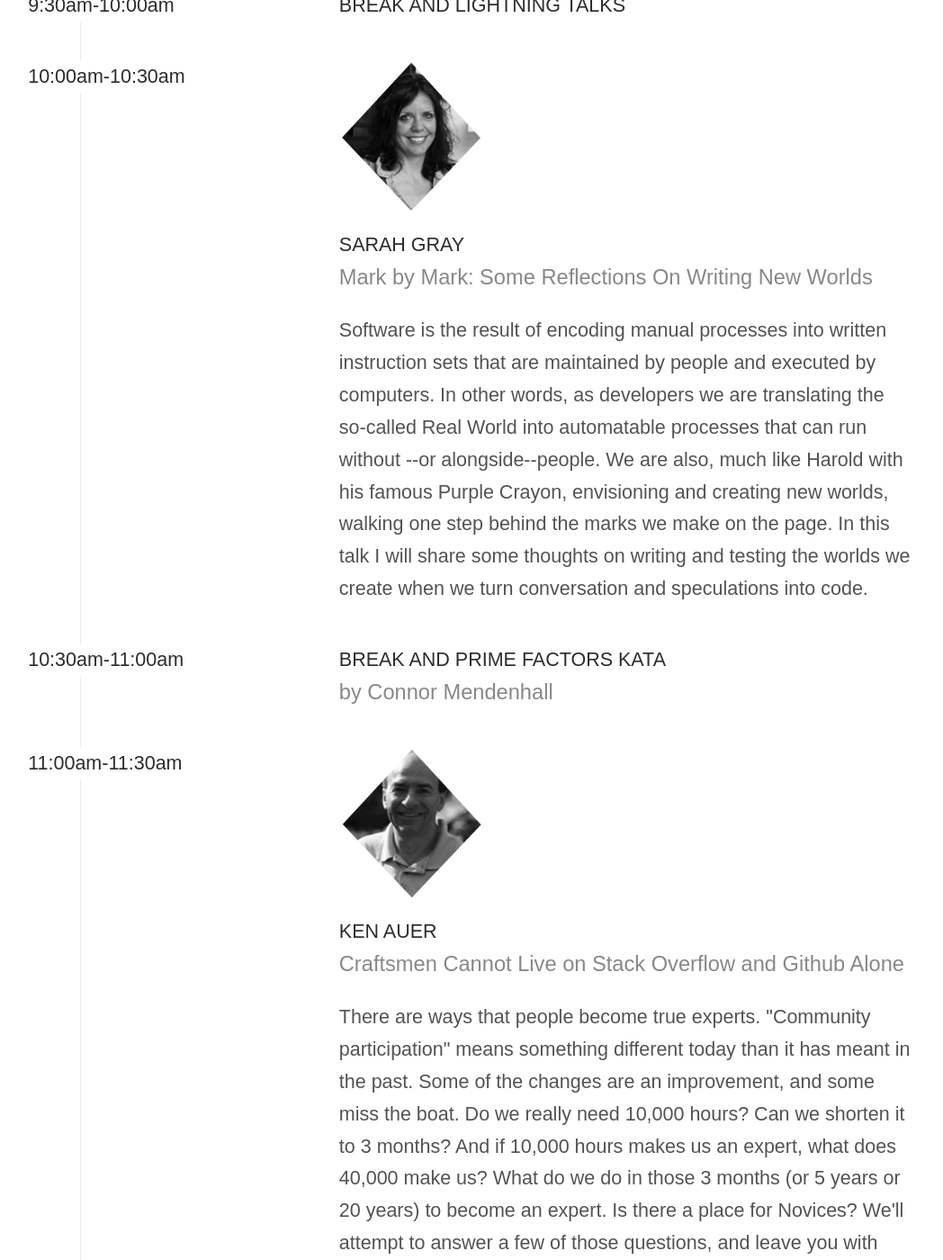
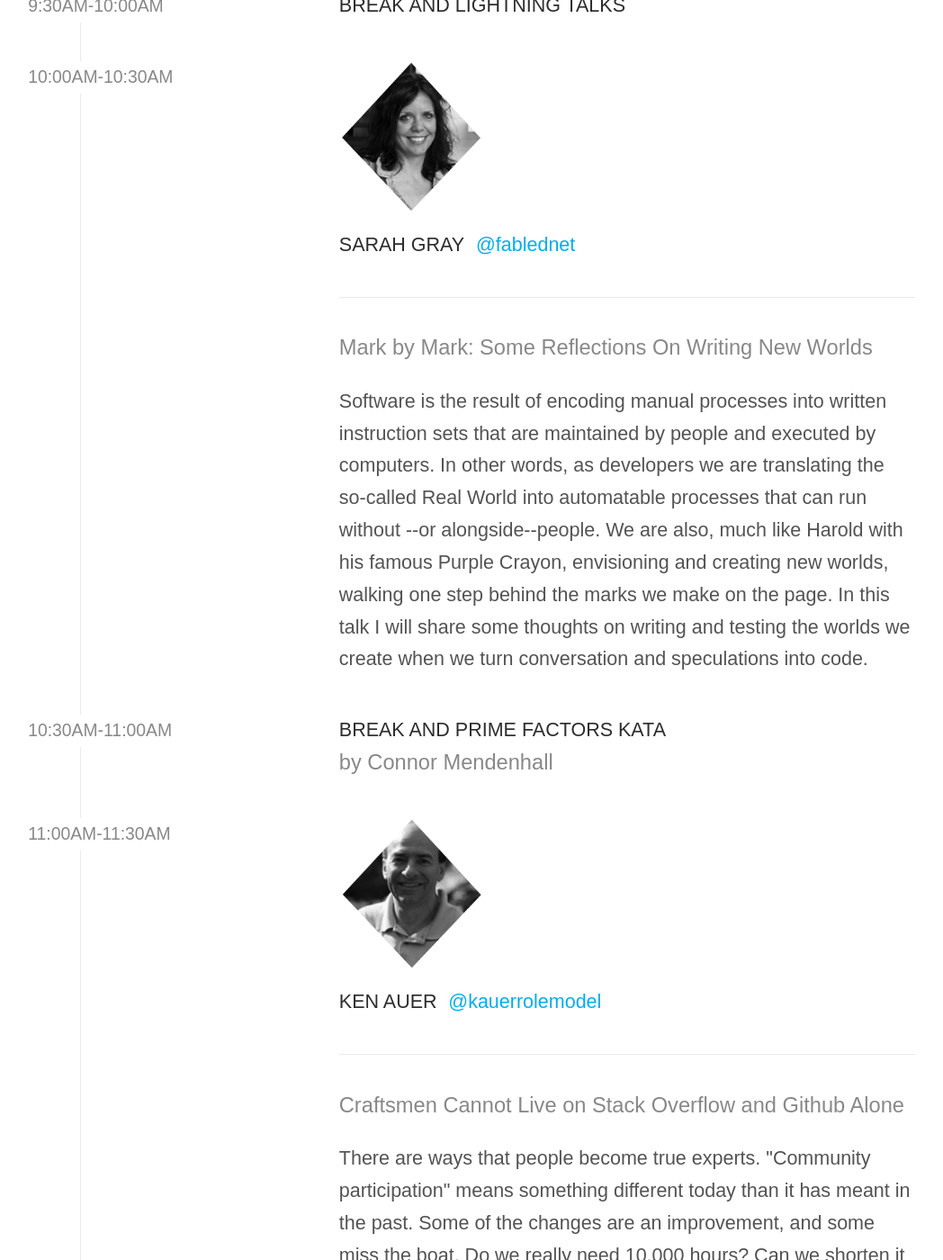
Before and after one commit to CassieShumway/scna, a Jekyll site: the page built from schedule.html, in a window 1280 px wide and 1400 px high, scrolled down 2016 px. Shown: the whole window at 90% size, without its empty margins (148-1196 px from the left). Built offline with Jekyll 4.4.1, drawn with Linux system fonts in a browser that asks for light colours; some of the changed text lies outside the part shown.

Commit message:
finalize schedule layout

```diff
--- a/schedule.html
+++ b/schedule.html
@@ -54,7 +54,7 @@
           </div>
       </li>
       <li>
-        <span class=" date time">9:00am-9:30am</span>
+        <span class="date time">9:00am-9:30am</span>
           <div class="timeline-box">
             <img class="speaker-diamond" src="{{ site.baseurl }}/images/speaker-bob.png">
             <div class="timeline-text">
@@ -69,7 +69,7 @@
           </div>
       </li>
       <li>
-        <div class="time">9:30am-10:00am</div>
+        <span class="date time">9:30am-10:00am</span>
           <div class="timeline-box">
             <div class="timeline-text">
               <h5>Break and Lightning Talks</h5>
@@ -77,18 +77,19 @@
           </div>
       </li>
       <li>
-        <div class="time">10:00am-10:30am</div>
+        <span class="date time">10:00am-10:30am</span>
           <div class="timeline-box">
             <img class="speaker-diamond" src="{{ site.baseurl }}/images/speaker-sarah.png">
             <div class="timeline-text">
-              <h5>Sarah Gray</h5>
+              <h5>Sarah Gray</h5><a class="twitter-link" href="https://twitter.com/fablednet">@fablednet</a>
+              <hr class="full-width">
               <h6>Mark by Mark: Some Reflections On Writing New Worlds</h6>
               <p>Software is the result of encoding manual processes into written instruction sets that are maintained by people and executed by computers. In other words, as developers we are translating the so-called Real World into automatable processes that can run without --or alongside--people. We are also, much like Harold with his famous Purple Crayon, envisioning and creating new worlds, walking one step behind the marks we make on the page. In this talk I will share some thoughts on writing and testing the worlds we create when we turn conversation and speculations into code.</p>
             </div>
           </div>
       </li>
       <li>
-        <div class="time">10:30am-11:00am</div>
+        <span class="date time">10:30am-11:00am</span>
           <div class="timeline-box">
             <div class="timeline-text">
               <h5 class="margin-bottom-none">Break and Prime Factors Kata</h5>
@@ -97,20 +98,22 @@
           </div>
       </li>
       <li>
-        <div class="time">11:00am-11:30am</div>
+        <span class="date time">11:00am-11:30am</span>
           <div class="timeline-box">
             <img class="speaker-diamond" src="{{ site.baseurl }}/images/speaker-ken.png">
             <div class="timeline-text">
-              <h5>Ken Auer</h5>
+              <h5>Ken Auer</h5><a class="twitter-link" href="https://twitter.com/kauerrolemodel">@kauerrolemodel</a>
+              <hr class="full-width">
               <h6>Craftsmen Cannot Live on Stack Overflow and Github Alone</h6>
               <p>There are ways that people become true experts. "Community participation" means something different today than it has meant in the past. Some of the changes are an improvement, and some miss the boat. Do we really need 10,000 hours? Can we shorten it to 3 months? And if 10,000 hours makes us an expert, what does 40,000 make us? What do we do in those 3 months (or 5 years or 20 years) to become an expert. Is there a place for Novices? We'll attempt to answer a few of those questions, and leave you with questions that only a true expert will answer.</p>
+              <hr class="full-width">
               <h6>About Ken</h6>
               <p>Ken Auer was introduced as the father of Software Craftsmanship at the first SCNA conference. Whether or not that is merited, he has always taken pride in his craft. He was one of the early pioneers of using Object-Oriented Programming in real world, commercial applications in the mid-80s, pioneered immersion-level apprentice programs in the early 90s, as well as Patterns, XP, and studio style development when he founded RoleModel Software in 1997. He believes that Software Craftsmanship (rather than just blog and tweet about it), and lives to build high-performance teams that turn his clients concepts into reality.</p>
             </div>
           </div>
       </li>
       <li>
-        <div class="time">11:30am-12:00pm</div>
+        <span class="date time">11:30am-12:00pm</span>
           <div class="timeline-box">
             <div class="timeline-text">
               <h5>Break and Lightning Talks</h5>
@@ -118,22 +121,24 @@
           </div>
       </li>
       <li>
-        <div class="time">12:00pm-12:30pm</div>
+        <span class="date time">12:00pm-12:30pm</span>
           <div class="timeline-box">
             <img class="speaker-diamond" src="{{ site.baseurl }}/images/speaker-carina.png">
             <div class="timeline-text">
-              <h5>Carina C. Zona</h5>
+              <h5>Carina C. Zona</h5><a class="twitter-link" href="https://twitter.com/cczona">@cczona</a>
+              <hr class="full-width">
               <h6>Schemas for the Real World</h6>
               <p>Social app development challenges us to code for users' personal world. Users are giving push-back to ill-fitted assumptions about their own identity - name, gender, sexual orientation, important relationships, and many other attributes that are individually meaningful.</p>
               <p>How can we balance users' realities with an app's business requirements?</p>
               <p>Facebook, Google+, and others are struggling with these questions. Resilient approaches arise from an app's own foundation. Discover how our earliest choices influence codebase, UX, and development itself. Learn how we can use that knowledge to both inspire the people who use our apps, and to generate the data that we need as developers.</p>
+              <hr class="full-width">
               <h6>About Carina</h6>
               <p>Carina C. Zona is a developer and consultant. She has taught for Girl Develop It, Black Girls Code, RailsBridge, PyLadies, and RailsGirls. She served on RailsBridge core team and Women Who Code core team. She is also a certified sex educator. In her spare time, she engineers baked goods.</p>
             </div>
           </div>
       </li>
       <li>
-        <div class="time">12:30pm-2:00pm</div>
+        <span class="date time">12:30pm-2:00pm</span>
           <div class="timeline-box">
             <div class="timeline-text">
               <h5>Lunch and Fish Bowl</h5>
@@ -141,7 +146,7 @@
           </div>
       </li>
       <li>
-        <div class="time">2:00pm-2:30pm</div>
+        <span class="date time">2:00pm-2:30pm</span>
           <div class="timeline-box">
             <div class="timeline-text">
               <h5>Ron Jeffries, Dave Thomas, Corey Haines and Stuart Halloway</h5>
@@ -150,7 +155,7 @@
           </div>
       </li>
       <li>
-        <div class="time">2:30pm-3:00pm</div>
+        <span class="date time">2:30pm-3:00pm</span>
           <div class="timeline-box">
             <div class="timeline-text">
               <h5>Break</h5>
@@ -158,21 +163,23 @@
           </div>
       </li>
       <li>
-        <div class="time">3:00pm-3:30pm</div>
+        <span class="date time">3:00pm-3:30pm</span>
           <div class="timeline-box">
             <img class="speaker-diamond" src="{{ site.baseurl }}/images/speaker-stuart.png">
             <div class="timeline-text">
-              <h5>Stuart Halloway</h5>
+              <h5>Stuart Halloway</h5><a class="twitter-link" href="https://twitter.com/stuarthalloway">@stuarthalloway</a>
+              <hr class="full-width">
               <h6>Datomic and How We Built It</h6>
               <p>Datomic is a database of flexible, time-based facts, supporting queries and joins, with elastic scalability and ACID transactions. Datomic queries run your application process, giving you both declarative and navigational access to your data. Datomic facts (datoms) are time-aware and distributed to all system peers, enabling OLTP, analytics, and detailed auditing in real time from a single system.</p>
               <p>In this talk, I will begin with an overview of Datomic, covering the problems that it is intended to solve and how its data model, transaction model, query model, and deployment model work together to solve those problems. I will then use Datomic to illustrate more general points about designing and implementing production software, and where I believe our industry is headed.</p>
+              <hr class="full-width">
               <h6>About Stuart</h6>
               <p>Stuart Halloway is a founder and President of Cognitect and of Relevance. He is a Clojure committer, and a developer of the Datomic database. Stuart has spoken at a variety of industry events, including StrangeLoop, Clojure/conj, EuroClojure, ClojureWest, SpeakerConf, QCon, GOTO, OSCON, RailsConf, RubyConf, JavaOne, and NFJS. Stuart has written a number of books and technical articles. Of these, he is most proud of Programming Clojure.</p>
           </div>
           </div>
       </li>
       <li>
-        <div class="time">3:30pm-4:00pm</div>
+        <span class="date time">3:30pm-4:00pm</span>
           <div class="timeline-box">
             <div class="timeline-text">
               <h5>Break</h5>
@@ -180,15 +187,17 @@
           </div>
       </li>
       <li>
-        <div class="time">4:00pm-4:30pm</div>
+        <span class="date time">4:00pm-4:30pm</span>
           <div class="timeline-box">
             <img class="speaker-diamond" src="{{ site.baseurl }}/images/speaker-dave.png">
             <div class="timeline-text">
-              <h5>Dave Thomas</h5>
+              <h5>Dave Thomas</h5><a class="twitter-link" href="https://twitter.com/pragdave">@pragdave</a>
+              <hr class="full-width">
               <h6>Unknown Knowns</h6>
               <p>In 2002, Secretary of Defense Donald Rumsfeld introduced us to the concepts of known knowns, known unknowns, and unknown unknowns. But he left out Unknown Knowns, things that we know without knowing it. And it turns out that these Unknown Knowns are actually the biggest category of knowledge-tacit knowledge.</p>
               <p>As developers, we work with knowledge: knowledge of the problem domain, knowledge of our tools, knowledge of our techniques, and knowledge of each other. So getting good at accumulating tacit knowledge is important.</p>
               <p>This talk will look at how we are poorly served by most of the current ways we are taught to be better developers. Can the craft movement do better? Only if it stops talking. Let's see why.</p>
+              <hr class="full-width">
               <h6>About Dave</h6>
               <p>Dave Thomas is a computer programmer and author/editor. He has written about Ruby. Together with Andy Hunt, he co-authored The Pragmatic Programmer and runs The Pragmatic Bookshelf publishing company. Dave Thomas lives north of Dallas, Texas. He moved to the United States from England in 1994.</p>
               <p>Dave coined the phrases ‘Code Kata’ and ‘DRY’ (Don’t Repeat Yourself). He studied computer science at Imperial College London.</p>
@@ -196,7 +205,7 @@
           </div>
       </li>
       <li>
-        <div class="time">6:30pm-9:00pm</div>
+        <span class="date time">6:30pm-9:00pm</span>
           <div class="timeline-box">
             <div class="timeline-text">
               <h5>SCNA Party</h5>
```
